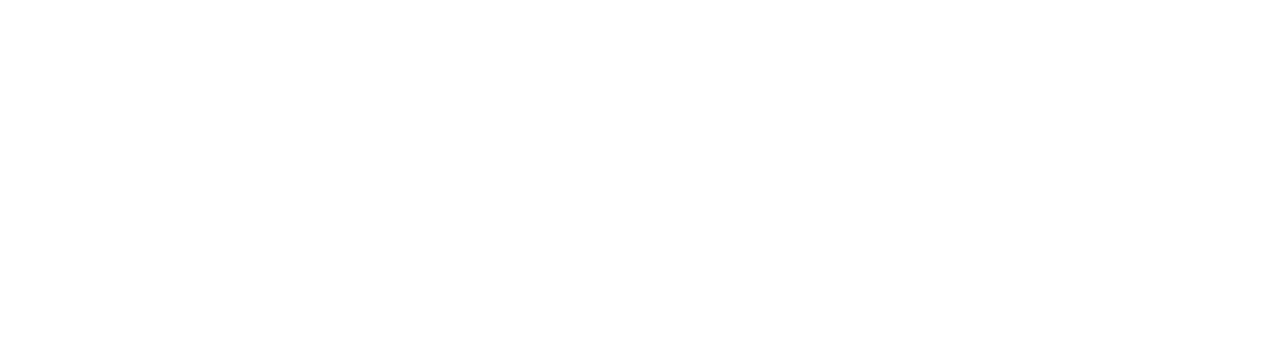
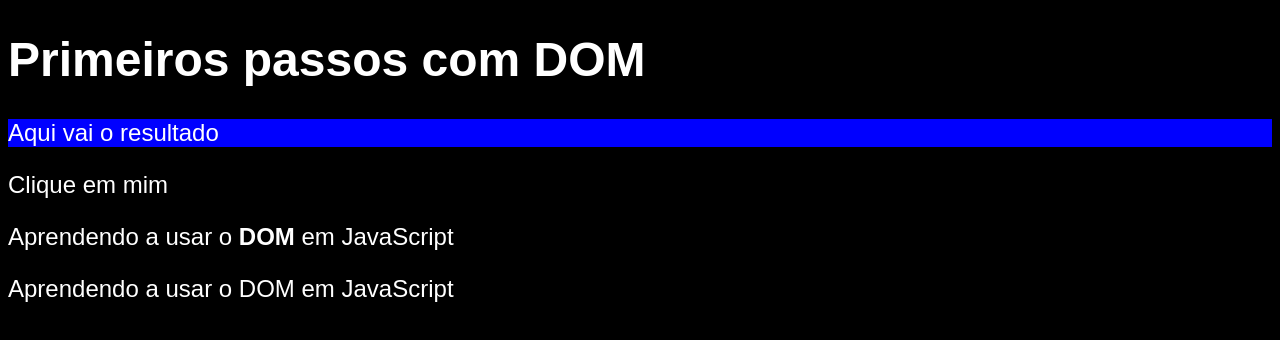
Before and after one commit to CibeleYamada/JavaScript, a plain HTML site: page Aula 3 - DOM/aula3-1.html in a window 1280 px wide. Drawn offline with Linux system fonts and the light colour scheme.

Commit message:
Atualização aula 3

```diff
--- a/Aula 3 - DOM/aula3-1.html
+++ b/Aula 3 - DOM/aula3-1.html
@@ -5,8 +5,27 @@
     <meta http-equiv="X-UA-Compatible" content="IE=edge">
     <meta name="viewport" content="width=device-width, initial-scale=1.0">
     <title>Javascript</title>
+
+    <style>
+        body {
+            background-color: black;
+            color: white;
+            font: normal 18pt arial;
+        }
+    </style>
 </head>
 <body>
+    <h1>Primeiros passos com DOM</h1>
+    <p>Aqui vai o resultado</p>
+    <div>Clique em mim</div>
+    <p>Aprendendo a usar o <strong>DOM</strong> em JavaScript</p>
 
+    <script>
+        var p1 = window.document.getElementsByTagName('p')[1]; // atribuindo o valor à variável p1. p1 é o parágrafo 2 [1] (já que a contagem começa no 0 zero, ou seja, o primeiro parágrafo é 0, o segundo é 1, e assim por diante.). getElementsBy NameTag é o comando para selecionar elementos pela tag name, no caso, o 'p' (parágrafo).
+        window.document.write(p1.innerText); // depois de atribuírmos um valor à variável, podemos dar um comando utilizando ela. No caso: escreva (write) no documento (documento atual) que está dentro de window, o texto que está dentro (innerText) de p1 (valor da variável).
+
+        var d = window.document.querySelector('p');
+        d.style.background = 'blue';
+    </script>
 </body>
 </html>
```
